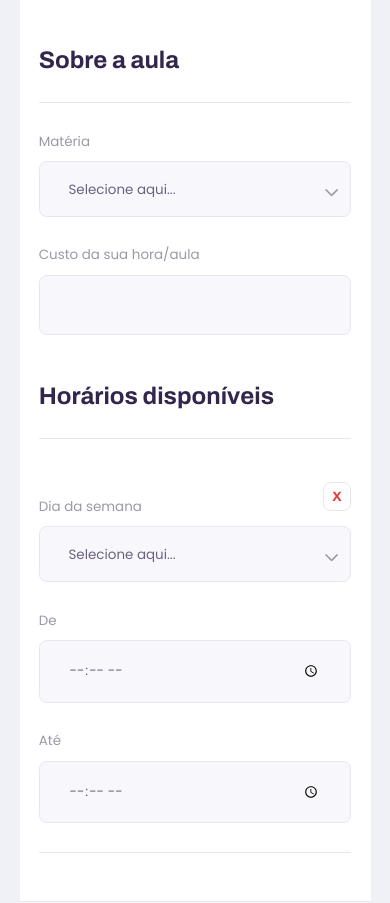
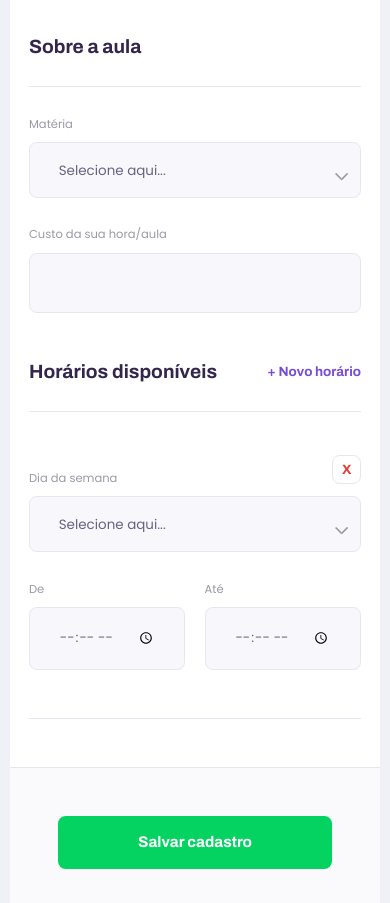
Before and after one commit to bruno0907/proffy-web, a React (Create React App) app: page /give-classes in a window 390 px wide. Shown: the part 980-1883 px from the top of the page. Built offline with nearby package versions, Linux system fonts and the light colour scheme.

Commit message:
Minor media queries tweeks and fix

```diff
--- a/src/components/FormSection/styles.ts
+++ b/src/components/FormSection/styles.ts
@@ -14,6 +14,10 @@ export const Title = styled.legend`
   display: flex;
   justify-content: space-between;
   align-items: center;
+
+    @media(max-width: 50rem){
+      font-size: 2rem;
+    }
 `
 
 export const Divider = styled.hr`
@@ -32,4 +36,8 @@ export const AddSchedule = styled.span`
     :hover{
       color: var(--color-primary-darker);
     }
+
+    @media(max-width: 50rem){
+      font-size: 1.4rem;
+    }
 `
--- a/src/components/Input/styles.ts
+++ b/src/components/Input/styles.ts
@@ -19,6 +19,19 @@ position: relative;
   > label {
     font-size: 1.4rem;
     color: var(--color-text-complement);
+
+      >span{
+        margin-left: 1.5rem;
+        font-size: 1.2rem;
+      }
+
+      @media(max-width: 50rem){
+          font-size: 1.2rem;
+
+          >span{
+            font-size: 1.1rem;
+          }
+      }
   }
 
   > input {
--- a/src/components/InputMedium/styles.ts
+++ b/src/components/InputMedium/styles.ts
@@ -23,6 +23,19 @@ export const InputBlock = styled.div`
   > label {
     font-size: 1.4rem;
     color: var(--color-text-complement);
+
+      >span{
+        margin-left: 1.5rem;
+        font-size: 1.2rem;
+      }
+
+      @media(max-width: 50rem){
+          font-size: 1.2rem;
+
+          >span{
+            font-size: 1.1rem;
+          }
+      }
   }
 
   > input {
--- a/src/components/InputSmall/styles.ts
+++ b/src/components/InputSmall/styles.ts
@@ -23,6 +23,19 @@ export const InputBlock = styled.div`
   > label {
     font-size: 1.4rem;
     color: var(--color-text-complement);
+
+      >span{
+        margin-left: 1.5rem;
+        font-size: 1.2rem;
+      }
+
+      @media(max-width: 50rem){
+          font-size: 1.2rem;
+
+          >span{
+            font-size: 1.1rem;
+          }
+      }
   }
 
   > input {
--- a/src/components/ProfileHeader/styles.ts
+++ b/src/components/ProfileHeader/styles.ts
@@ -13,6 +13,11 @@ export const HeaderWrapper = styled.div`
   justify-content: center;
   background: var(--color-primary) url(${profileBackground}) no-repeat center;
   background-size: 100rem;
+
+    @media(max-width: 50rem){
+      padding: 3rem 0;
+      background-size: 85rem;
+    }
 `
 
 export const Avatar = styled.div`
@@ -62,6 +67,10 @@ export const Name = styled.h1`
     font-family: Archivo;
     font-size: 3.6rem;
     color: var(--color-line-in-white);
+
+      @media(max-width: 50rem){
+        font-size: 2.4rem;
+      }
 `
 
 export const Subject = styled.span`
@@ -69,4 +78,8 @@ export const Subject = styled.span`
   color: var(--color-line-in-white);
   font-weight: 400;
   margin-bottom: 6rem;
+
+    @media(max-width: 50rem){
+      font-size: 1.6rem;
+    }
 `
--- a/src/components/Select/styles.ts
+++ b/src/components/Select/styles.ts
@@ -34,10 +34,24 @@ export const SelectBlock = styled.div`
             transition: transform 0.1s;
         }
 
-    >label{
+    > label {
         font-size: 1.4rem;
         color: var(--color-text-complement);
+
+        >span{
+            margin-left: 1.5rem;
+            font-size: 1.2rem;
+        }
+
+        @media(max-width: 50rem){
+            font-size: 1.2rem;
+
+            >span{
+                font-size: 1.1rem;
+            }
+        }
     }
+
     >select{
         width: 100%;
         margin-top: 1rem;
--- a/src/components/Textarea/styles.ts
+++ b/src/components/Textarea/styles.ts
@@ -19,6 +19,19 @@ export const InputBlock = styled.div`
   > label {
     font-size: 1.4rem;
     color: var(--color-text-complement);
+
+      >span{
+        margin-left: 1.5rem;
+        font-size: 1.2rem;
+      }
+
+      @media(max-width: 50rem){
+          font-size: 1.2rem;
+
+          >span{
+            font-size: 1.1rem;
+          }
+      }
   }
 
   > textarea {
--- a/src/pages/GiveClassesPage/index.tsx
+++ b/src/pages/GiveClassesPage/index.tsx
@@ -24,6 +24,7 @@ import {
     UserName,
     ScheduleList,
     ScheduleItem,
+    ScheduleContentTimeRow,
     ScheduleItemRemoveButton,
 } from './styles'
 
@@ -35,15 +36,23 @@ import options from '../../utils/options'
 function GiveClassesPage() {
     const history = useHistory()
 
-    const [ scheduleItems, setScheduleItems ] = useState([
-        { week_day: 0, from: '', to: ''},
-    ])
+    const [ scheduleItems, setScheduleItems ] = useState([ { id: 0, week_day: 0, from: '', to: ''} ])
 
     function addNewScheduleItem(){
+        let a = scheduleItems.length
+        const nid = a++
+
         setScheduleItems([
             ...scheduleItems,
-            { week_day: 0, from: '', to: '' }
+            { id: nid, week_day: 0, from: '', to: '' }
+
         ])
+    }
+
+    function removeScheduleItem(id: number) {
+        setScheduleItems(
+        scheduleItems.filter( item => item.id !== id)
+        )
     }
 
     // setScheduleItemValue(0, 'week_day', '2)
@@ -126,28 +135,43 @@ function GiveClassesPage() {
                                 />
                             </InputRow>
                         </FormSection>
-                        <FormSection title="Horários disponíveis">
+                        <FormSection
+                            title="Horários disponíveis"
+                            addSchedule
+                            onClick={addNewScheduleItem}
+                        >
                             <ScheduleList>
-                                <ScheduleItem>
+
+                                { scheduleItems.map((scheduleItem, index) => {
+                                    return (
+                                        <ScheduleItem key={scheduleItem.id}>
                                             <InputRow>
                                                 <Select
                                                     name="week_day"
                                                     label="Dia da semana"
                                                     options={options.weekDay}
                                                 />
+                                            </InputRow>
+                                            <ScheduleContentTimeRow>
                                                 <InputSmall
                                                     type="time"
+                                                    name="from"
                                                     label="De"
-                                            name="from"
                                                 />
                                                 <InputSmall
                                                     type="time"
+                                                    name="to"
                                                     label="Até"
-                                            name="to"
                                                 />
-                                    </InputRow>
-                                    <ScheduleItemRemoveButton>X</ScheduleItemRemoveButton>
+                                            </ScheduleContentTimeRow>
+                                            <ScheduleItemRemoveButton
+                                                onClick={() =>
+                                                removeScheduleItem(scheduleItem.id)}
+                                            >X</ScheduleItemRemoveButton>
                                         </ScheduleItem>
+                                    )
+                                })}
+
                             </ScheduleList>
                         </FormSection>
                     </FormContainer>
--- a/src/pages/GiveClassesPage/styles.ts
+++ b/src/pages/GiveClassesPage/styles.ts
@@ -9,7 +9,7 @@ export const Profile = styled.div`
   margin-bottom: 6rem;
 
   @media(max-width: 65rem){
-      width: 90%;
+      width: 95%;
     }
 `;
 
@@ -86,6 +86,20 @@ export const ScheduleItem = styled.li`
   }
 `;
 
+export const ScheduleContentTimeRow = styled.div`
+  width: 100%;
+  display: flex;
+  margin-top: 3rem;
+
+    > div + div {
+        margin-left: 2rem;
+      }
+
+  @media(max-width: 50rem){
+    margin-bottom: 2rem;
+  }
+`
+
 export const ScheduleItemRemoveButton = styled.span`
   position: absolute;
   display: flex;
--- a/src/pages/ProfilePage/index.tsx
+++ b/src/pages/ProfilePage/index.tsx
@@ -7,7 +7,7 @@ import FormSection from '../../components/FormSection'
 import Footer from '../../components/Footer'
 import Form from '../../components/Form'
 import Input from '../../components/Input'
-import InputSM from '../../components/InputSmall'
+import InputSmall from '../../components/InputSmall'
 import InputMedium from '../../components/InputMedium'
 import Textarea from '../../components/Textarea'
 import Select from '../../components/Select'
@@ -18,6 +18,7 @@ import {
   InputRow,
   ScheduleList,
   ScheduleItem,
+  ScheduleContentTimeRow,
   ScheduleItemRemoveButton,
  } from './styles';
 
@@ -137,23 +138,23 @@ const TeacherProfilePage: React.FC = () => {
                     <ScheduleItem key={scheduleItem.id}>
                       <InputRow>
                           <Select
+                            name="week_day"
                             label="Dia da semana"
-                          name="week_day"
                             options={options.weekDay}
                           />
                       </InputRow>
-                      <InputRow>
-                        <InputSM
+                      <ScheduleContentTimeRow>
+                          <InputSmall
                             type="time"
+                            name="from"
                             label="De"
-                          name="from"
                           />
-                        <InputSM
+                          <InputSmall
                             type="time"
+                            name="to"
                             label="Até"
-                          name="to"
                           />
-                      </InputRow>
+                        </ScheduleContentTimeRow>
                       <ScheduleItemRemoveButton
                         onClick={() =>
                         removeScheduleItem(scheduleItem.id)}
--- a/src/pages/ProfilePage/styles.ts
+++ b/src/pages/ProfilePage/styles.ts
@@ -9,7 +9,7 @@ export const Profile = styled.div`
   margin-bottom: 6rem;
 
   @media(max-width: 65rem){
-      width: 90%;
+      width: 95%;
     }
 `;
 
@@ -71,6 +71,20 @@ export const ScheduleItem = styled.li`
   }
 `;
 
+export const ScheduleContentTimeRow = styled.div`
+  width: 100%;
+  display: flex;
+  margin-top: 3rem;
+
+    > div + div {
+        margin-left: 2rem;
+      }
+
+  @media(max-width: 50rem){
+    margin-bottom: 2rem;
+  }
+`
+
 export const ScheduleItemRemoveButton = styled.span`
   position: absolute;
   display: flex;
--- a/src/pages/TeacherListPage/styles.ts
+++ b/src/pages/TeacherListPage/styles.ts
@@ -51,6 +51,4 @@ export const InputRow = styled.div`
   @media(max-width: 50rem){
     margin-bottom: 2rem;
   }
-
-
 `
```
Lines whose indentation alone changed are shown as unchanged.
